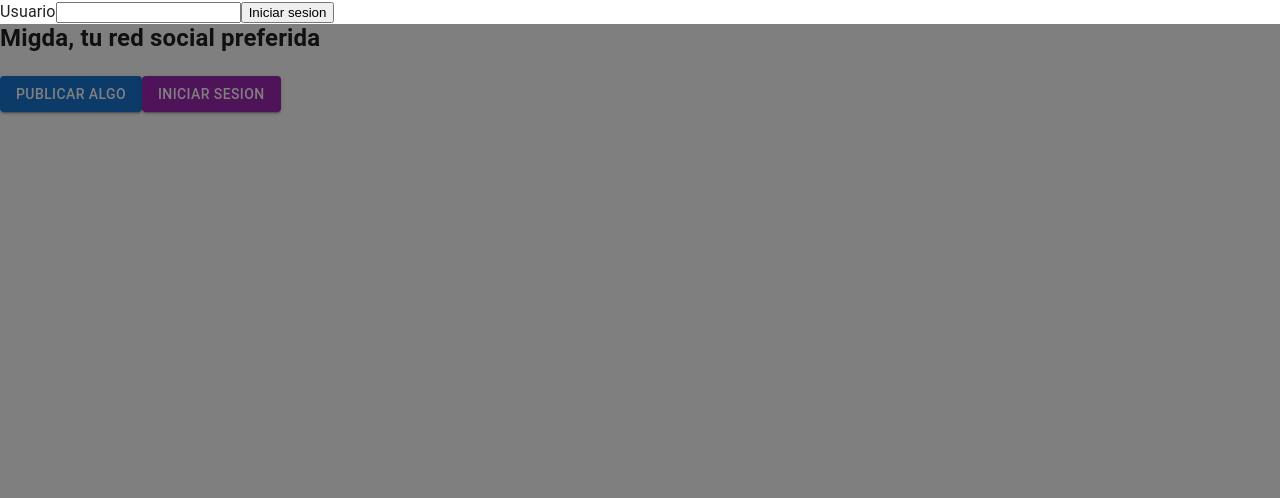
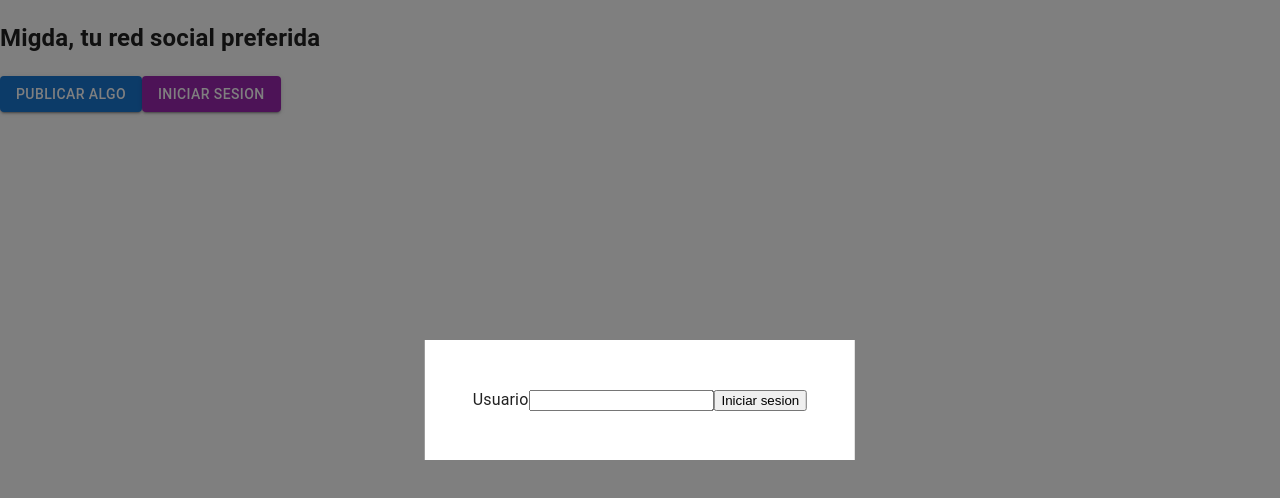
Before and after one commit to gonzzoli/tp6-calidad-software, a React (Vite) app: page / in a window 1280 px wide. Both pictures are taken after a click on the button "INICIAR SESION". Shown: the top 498 px of the page. Built offline with nearby package versions, Linux system fonts and the light colour scheme.

Commit message:
prueba pull-req para workflow

```diff
--- a/src/componentes/ModalLogin.tsx
+++ b/src/componentes/ModalLogin.tsx
@@ -4,7 +4,15 @@ export default function ModalLogin({ login }: { login: (usuario: string) => void
   const [usuario, setUsuario] = useState("");
 
   return (
-    <div style={{background: "white"}}>
+    <div
+      style={{
+        background: "white",
+        position: "absolute",
+        top: "50%",
+        left: "50%",
+        transform: "translate(-50%, -50%)",
+        padding: "3rem",
+      }}>
       <label htmlFor="titulo">Usuario</label>
       <input type="text" id="titulo" onChange={(e) => setUsuario(e.target.value)} />
       <button onClick={() => login(usuario)}>Iniciar sesion</button>
```
